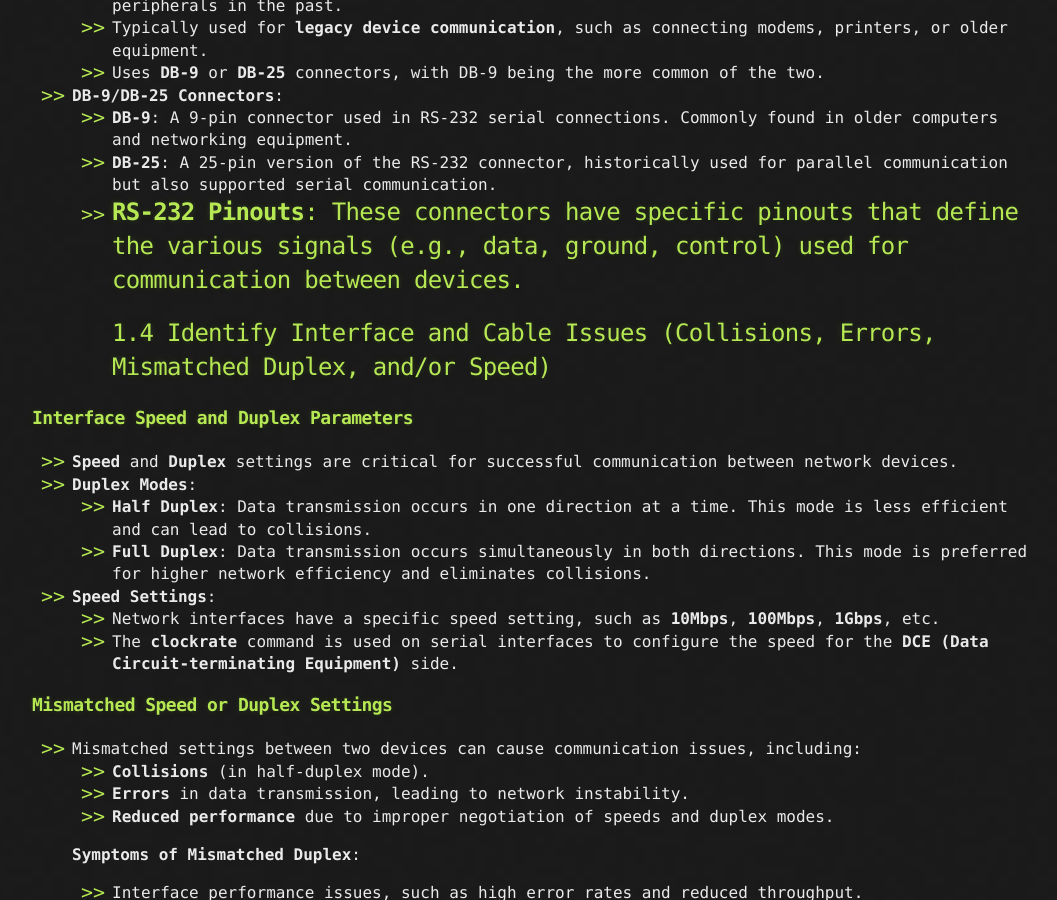
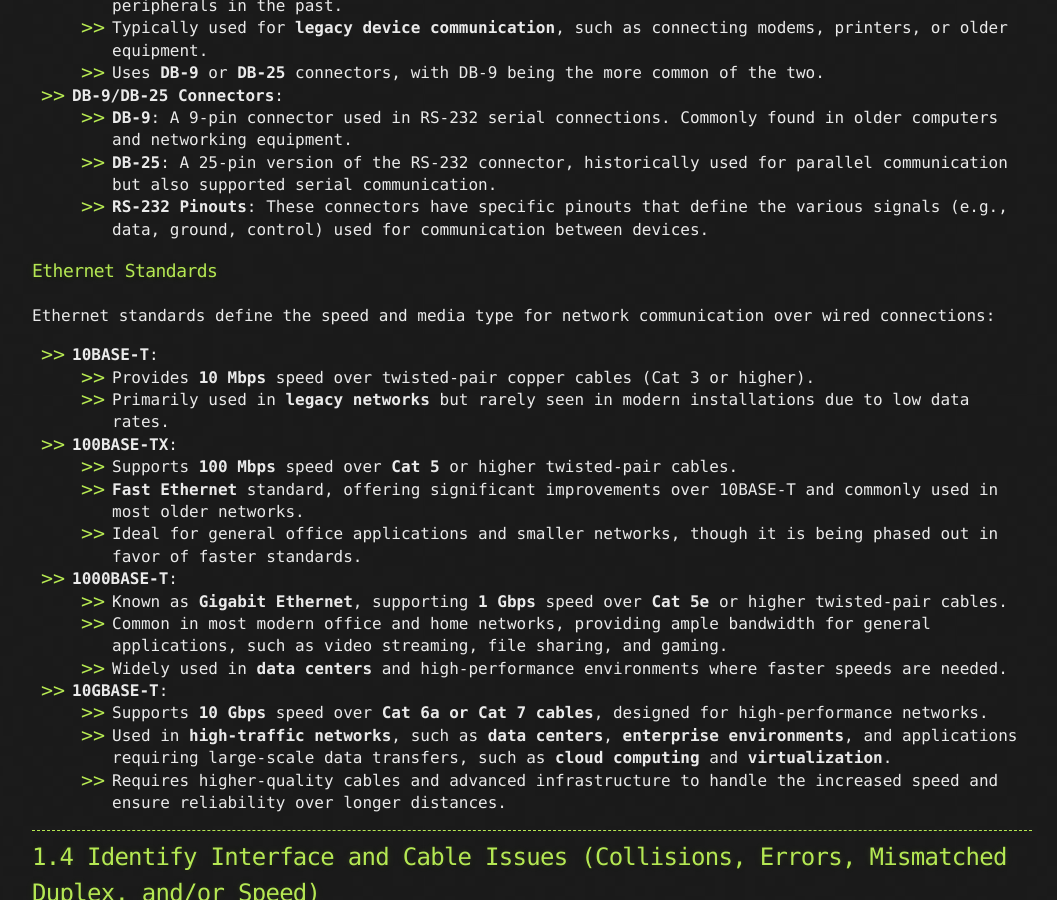
Before and after one commit to CyberCasquatch/cybercasquatch.github.io, a Jekyll site: the page built from _posts/Projects/2024-12-14-CCNA_part1.md, in a window 1280 px wide and 900 px high, scrolled down 8649 px. Shown: the whole window, without its empty margins (108-1165 px from the left). Built offline with Jekyll 4.4.1, drawn with Linux system fonts in a browser that asks for light colours; the repository's description, which GitHub fills in, is left out.

Commit message:
Update 2024-12-14-CCNA_part1.md

```diff
--- a/_posts/Projects/2024-12-14-CCNA_part1.md
+++ b/_posts/Projects/2024-12-14-CCNA_part1.md
@@ -362,6 +362,30 @@
   - **DB-9**: A 9-pin connector used in RS-232 serial connections. Commonly found in older computers and networking equipment.
   - **DB-25**: A 25-pin version of the RS-232 connector, historically used for parallel communication but also supported serial communication.
   - **RS-232 Pinouts**: These connectors have specific pinouts that define the various signals (e.g., data, ground, control) used for communication between devices.
+
+### Ethernet Standards
+
+Ethernet standards define the speed and media type for network communication over wired connections:
+
+- **10BASE-T**:
+  - Provides **10 Mbps** speed over twisted-pair copper cables (Cat 3 or higher).
+  - Primarily used in **legacy networks** but rarely seen in modern installations due to low data rates.
+
+- **100BASE-TX**:
+  - Supports **100 Mbps** speed over **Cat 5** or higher twisted-pair cables.
+  - **Fast Ethernet** standard, offering significant improvements over 10BASE-T and commonly used in most older networks.
+  - Ideal for general office applications and smaller networks, though it is being phased out in favor of faster standards.
+
+- **1000BASE-T**:
+  - Known as **Gigabit Ethernet**, supporting **1 Gbps** speed over **Cat 5e** or higher twisted-pair cables.
+  - Common in most modern office and home networks, providing ample bandwidth for general applications, such as video streaming, file sharing, and gaming.
+  - Widely used in **data centers** and high-performance environments where faster speeds are needed.
+
+- **10GBASE-T**:
+  - Supports **10 Gbps** speed over **Cat 6a or Cat 7 cables**, designed for high-performance networks.
+  - Used in **high-traffic networks**, such as **data centers**, **enterprise environments**, and applications requiring large-scale data transfers, such as **cloud computing** and **virtualization**.
+  - Requires higher-quality cables and advanced infrastructure to handle the increased speed and ensure reliability over longer distances.
+
 -----------------------------------------------------------------------------------------
 ## 1.4 Identify Interface and Cable Issues (Collisions, Errors, Mismatched Duplex, and/or Speed)
 
```
